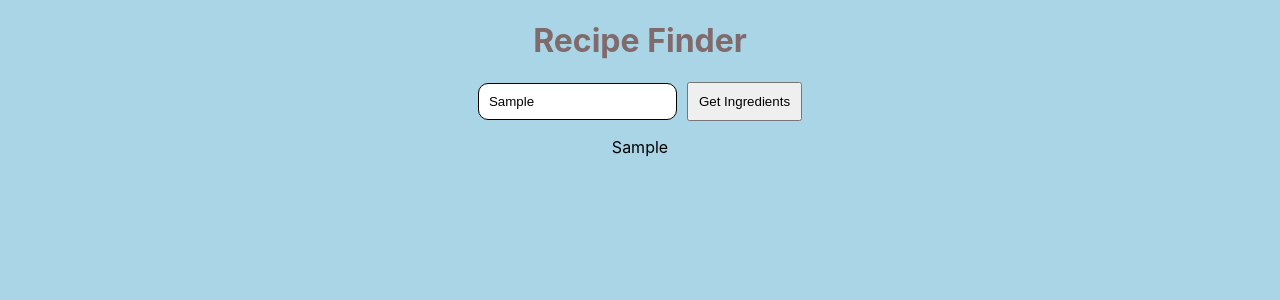
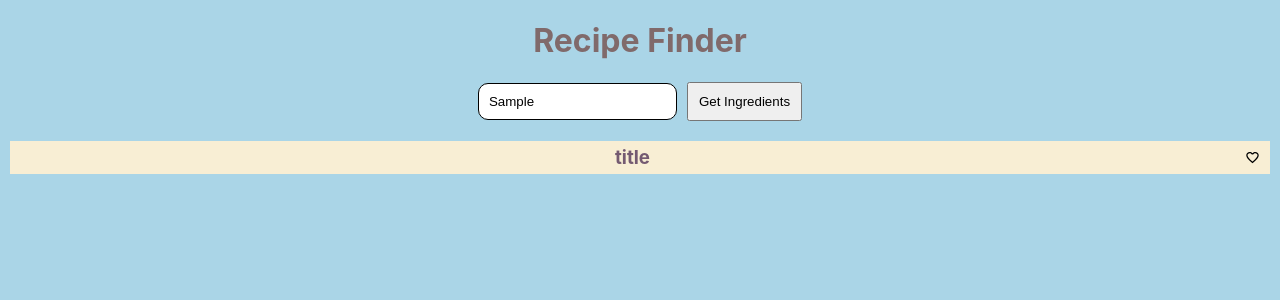
Before and after one commit to amilmohd155/recipe-finder, a React (Create React App) app: page / in a window 1280 px wide. Both pictures are taken after typing "Sample" into the empty fields and a click on the input "Get Ingredients". Shown: the top 300 px of the page. Built offline with nearby package versions, Linux system fonts and the light colour scheme.

Commit message:
recipe title created and added material core and icon to project

```diff
--- a/package.json
+++ b/package.json
@@ -3,6 +3,8 @@
   "version": "0.1.0",
   "private": true,
   "dependencies": {
+    "@material-ui/core": "^4.10.1",
+    "@material-ui/icons": "^4.9.1",
     "@testing-library/jest-dom": "^4.2.4",
     "@testing-library/react": "^9.3.2",
     "@testing-library/user-event": "^7.1.2",
@@ -31,6 +33,5 @@
       "last 1 safari version"
     ]
   },
-  "devDependencies": {
-  }
+  "devDependencies": {}
 }
--- a/public/index.html
+++ b/public/index.html
@@ -3,6 +3,7 @@
   <head>
     <meta charset="utf-8" />
     <link rel="icon" href="%PUBLIC_URL%/favicon.ico" />
+    <link rel="stylesheet" href="https://fonts.googleapis.com/css?family=Roboto:300,400,500,700&display=swap" />
     <meta name="viewport" content="width=device-width, initial-scale=1" />
     <meta name="theme-color" content="#000000" />
     <meta
--- a/src/RecipeWindow.css
+++ b/src/RecipeWindow.css
@@ -0,0 +1,14 @@
+.recipe-main-div {
+    display: flex;
+    flex-direction: row;
+    justify-content: space-around;
+    align-items: center;
+    padding: 5px 10px;
+    background-color: #f8eed4;
+    margin: 20px 10px;
+}
+.recipe-main-div h3 {
+    flex: 1;
+    color: #745a71;
+    margin: 0;
+}
--- a/src/RecipeWindow.js
+++ b/src/RecipeWindow.js
@@ -1,5 +1,6 @@
 import React from "react";
 import "./RecipeWindow.css";
+import FavoriteBorderIcon from "@material-ui/icons/FavoriteBorder";
 
 class RecipeWindow extends React.Component {
   constructor(props) {
@@ -7,7 +8,15 @@
   }
   render() {
     return (
-            <p>{this.props.value}</p>
+      <div>
+        <div className="recipe-main-div">
+          <h3>title</h3>
+          <FavoriteBorderIcon style={{ fontSize: "15px" }} />
+        </div>
+        <div>
+
+        </div>
+      </div>
     );
   }
 }
```
Also changed, not shown: 1 other file (tests, documents, lock files or other folders). Lines whose indentation alone changed are shown as unchanged.
